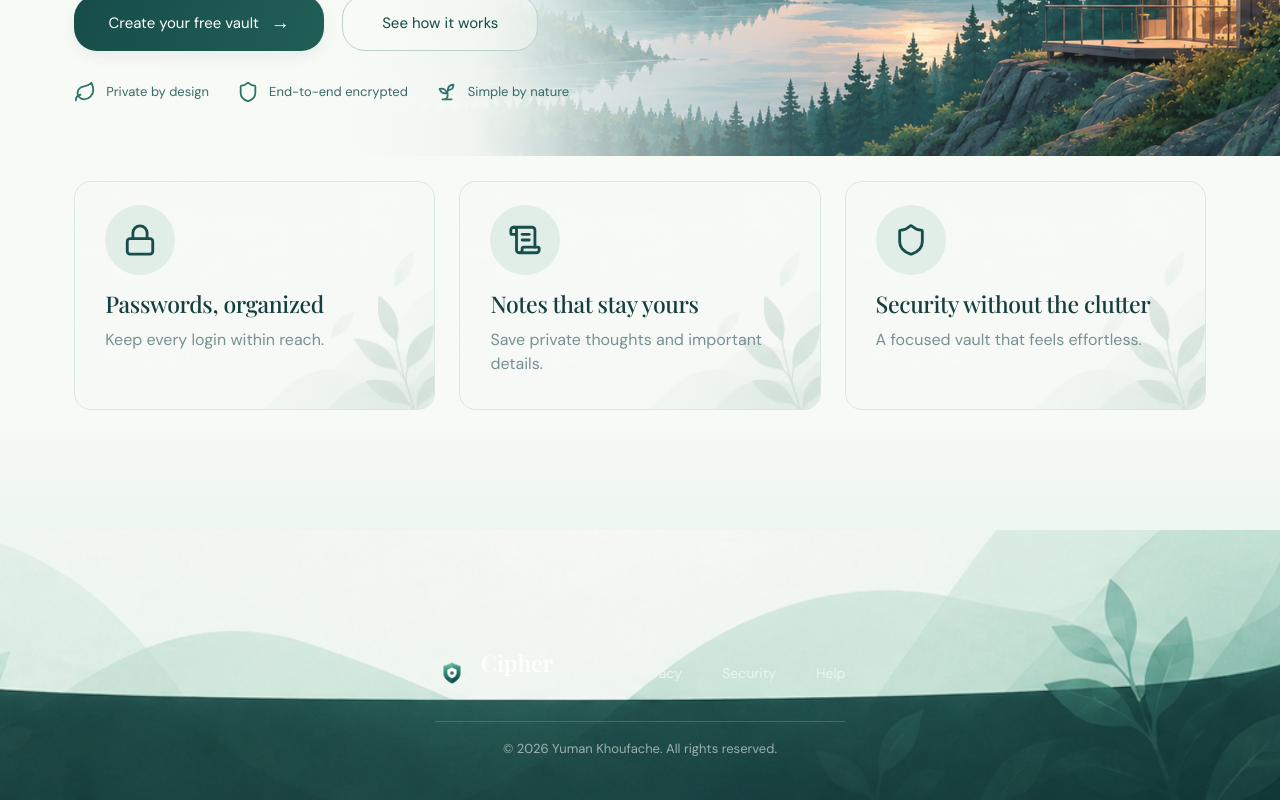
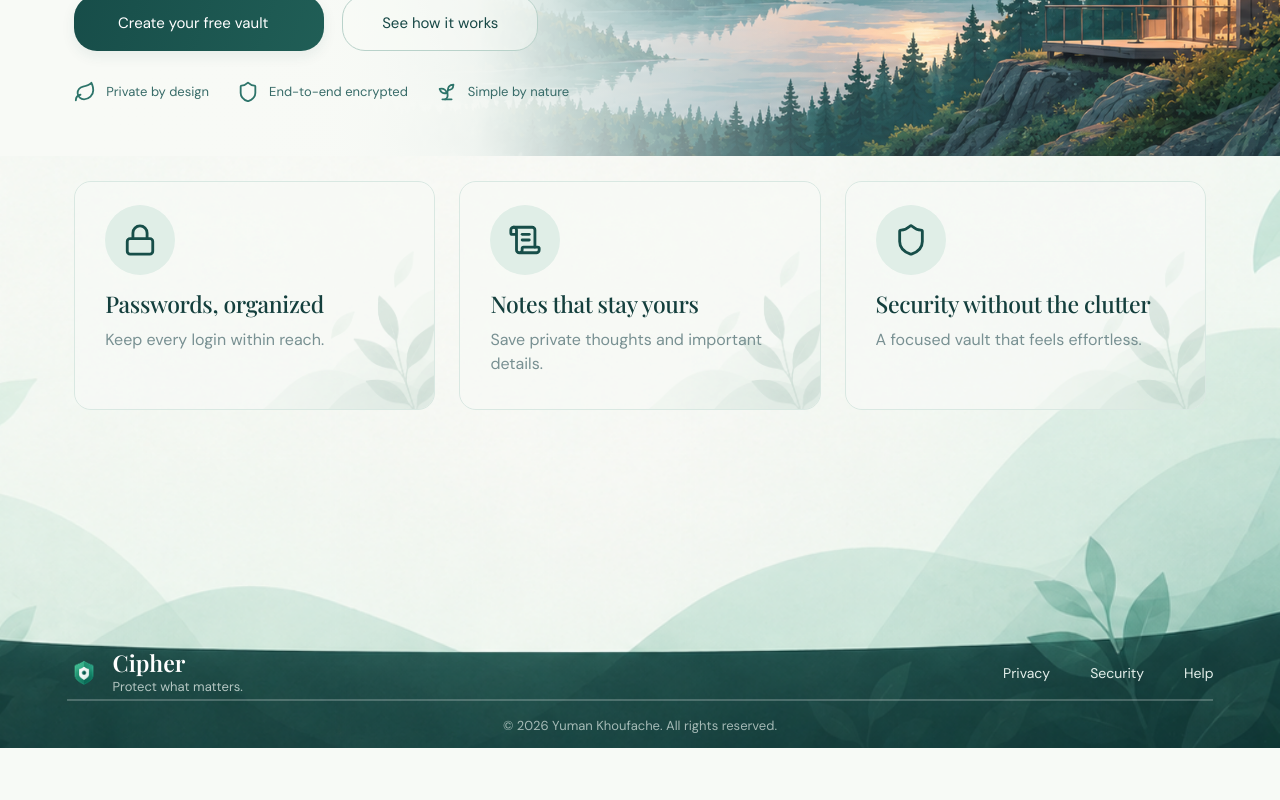
Before and after one commit to YumanKh/Cipher, a React (Vite) app in the folder frontend/: page / in a window 1280 px wide. Shown: the part 424-1224 px from the top of the page. After the commit the page ends 1172 px from the top, so only its background shows below. Built offline with nearby package versions, Linux system fonts and the light colour scheme.

Commit message:
feat: finished implementing layout and core UI elements for main page

```diff
--- a/frontend/index.html
+++ b/frontend/index.html
@@ -8,7 +8,7 @@
     <link rel="preconnect" href="https://fonts.googleapis.com" />
     <link rel="preconnect" href="https://fonts.gstatic.com" crossorigin />
     <link href="https://fonts.googleapis.com/css2?family=DM+Sans:wght@400;500;600;700&family=Playfair+Display:wght@500;600&display=swap" rel="stylesheet" />
-    <title>Cipher — Your digital life, protected</title>
+    <title>Cipher</title>
   </head>
   <body>
     <div id="root"></div>
--- a/frontend/src/pages/LandingPage.module.css
+++ b/frontend/src/pages/LandingPage.module.css
@@ -83,10 +83,6 @@
   display: grid; grid-template-columns: repeat(3, minmax(0, 1fr)); gap: 24px;
   position: relative; isolation: isolate; overflow: hidden;
 }
-.features::before {
-  content: ""; position: absolute; z-index: -2; inset: 0;
-  background: linear-gradient(180deg, #f8faf6 0%, #f7faf6 72%, #edf6f1 100%);
-}
 .feature {
   min-height: 226px; border: 1px solid #d9e8e2; border-radius: 17px;
   padding: 23px 30px 24px; position: relative; overflow: hidden;
@@ -110,12 +106,11 @@
 /* ---------- FOOTER ---------- */
 .footer {
   position: relative; z-index: 1;
-  display: flex; align-items: flex-end; justify-content: space-between;
-  padding: 120px clamp(28px, 5.2vw, 80px) 30px;
+  padding: 120px clamp(28px, 5.2vw, 80px) 1px;
   color: #f4faf6;
   background: transparent;
 }
-.footerInner { position: relative; z-index: 1; max-width: 1280px; margin: 0 auto; }
+.footerInner { max-width: 1280px; margin: 0 auto; }
 .footerTop { display: flex; align-items: center; justify-content: space-between; gap: 24px; }
 .footerBrand { display: flex; align-items: center; gap: 12px; }
 .footerLogo { width: 34px; height: 34px; object-fit: contain; }
@@ -125,8 +120,8 @@
 .footerlinks { display: flex; gap: 40px; font-size: 14px; color: #eef7f3; }
 .footerlinks a { opacity: .95; }
 .footerlinks a:hover { text-decoration: underline; }
-.footerDivider { border: 0; border-top: 1px solid rgba(255, 255, 255, .16); margin: 26px 0 18px; }
-.footerCopy { text-align: center; font-size: 13px; color: rgba(238, 247, 243, .6); }
+.footerDivider { border: 0; border-top: 2px solid rgba(255, 255, 255, .22); margin: 4px 0 16px; }
+.footerCopy { text-align: center; font-size: 13px; color: rgba(238, 247, 243, .65); }
 
 /* ---------- RESPONSIVE ---------- */
 @media (max-width: 900px) {
--- a/frontend/src/pages/LandingPage.tsx
+++ b/frontend/src/pages/LandingPage.tsx
@@ -24,7 +24,7 @@ export default function LandingPage() {
         <div className={styles.navActions}>
           <Link className={styles.loginLink} to="/login">Log in</Link>
           <Link className={styles.cta} to="/register">
-            Create free account <span className={styles.arrow}>→</span>
+            Sign in<span className={styles.arrow}></span>
           </Link>
         </div>
       </header>
@@ -41,7 +41,7 @@ export default function LandingPage() {
             </p>
             <div className={styles.heroButtons}>
               <Link className={styles.cta} to="/register">
-                Create your free vault <span className={styles.arrow}>→</span>
+                Create your free vault <span className={styles.arrow}></span>
               </Link>
               <a className={styles.secondary} href="#features">See how it works</a>
             </div>
@@ -105,7 +105,7 @@ export default function LandingPage() {
               </span>
             </a>
             <nav className={styles.footerlinks} aria-label="Footer navigation">
-              <a href="#security">Privacy</a>
+              <a href="#privacy">Privacy</a>
               <a href="#security">Security</a>
               <a href="#help">Help</a>
             </nav>
```
Also changed, not shown: frontend/src/assets/logo.png.
